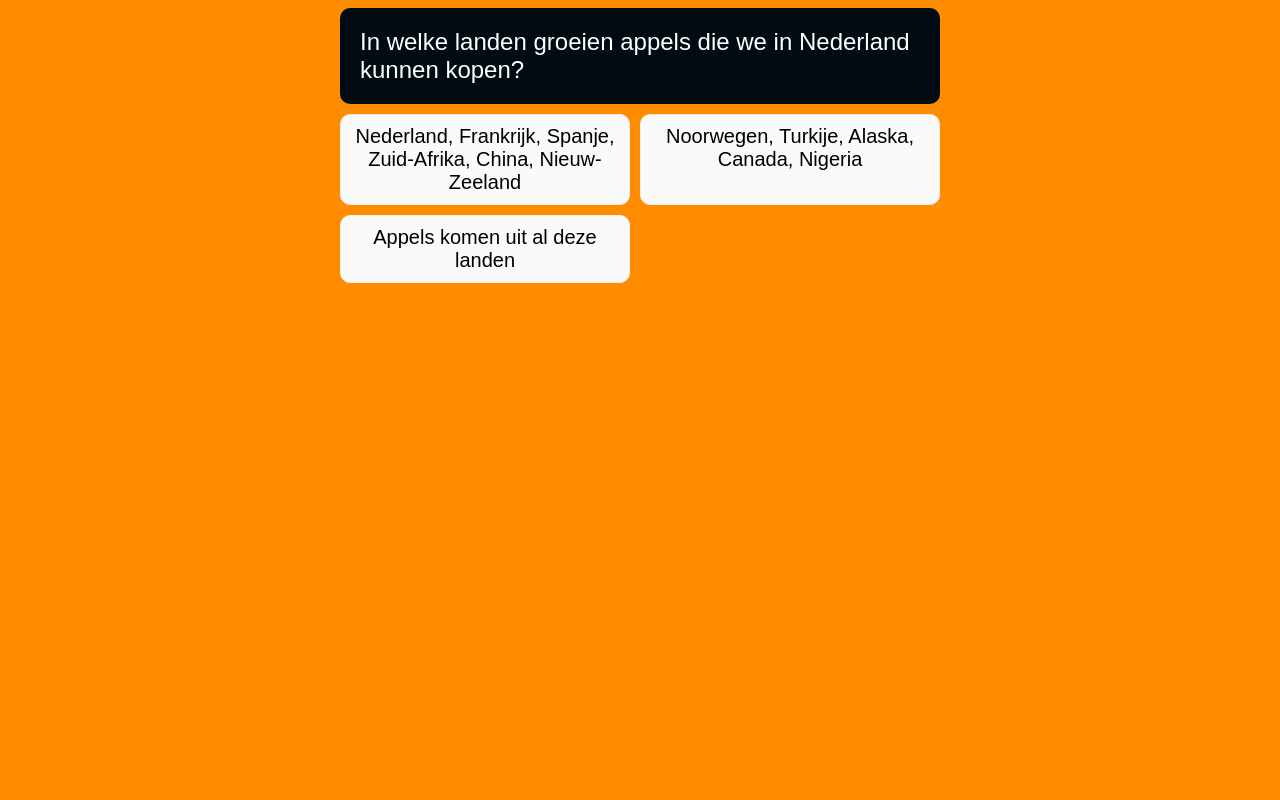
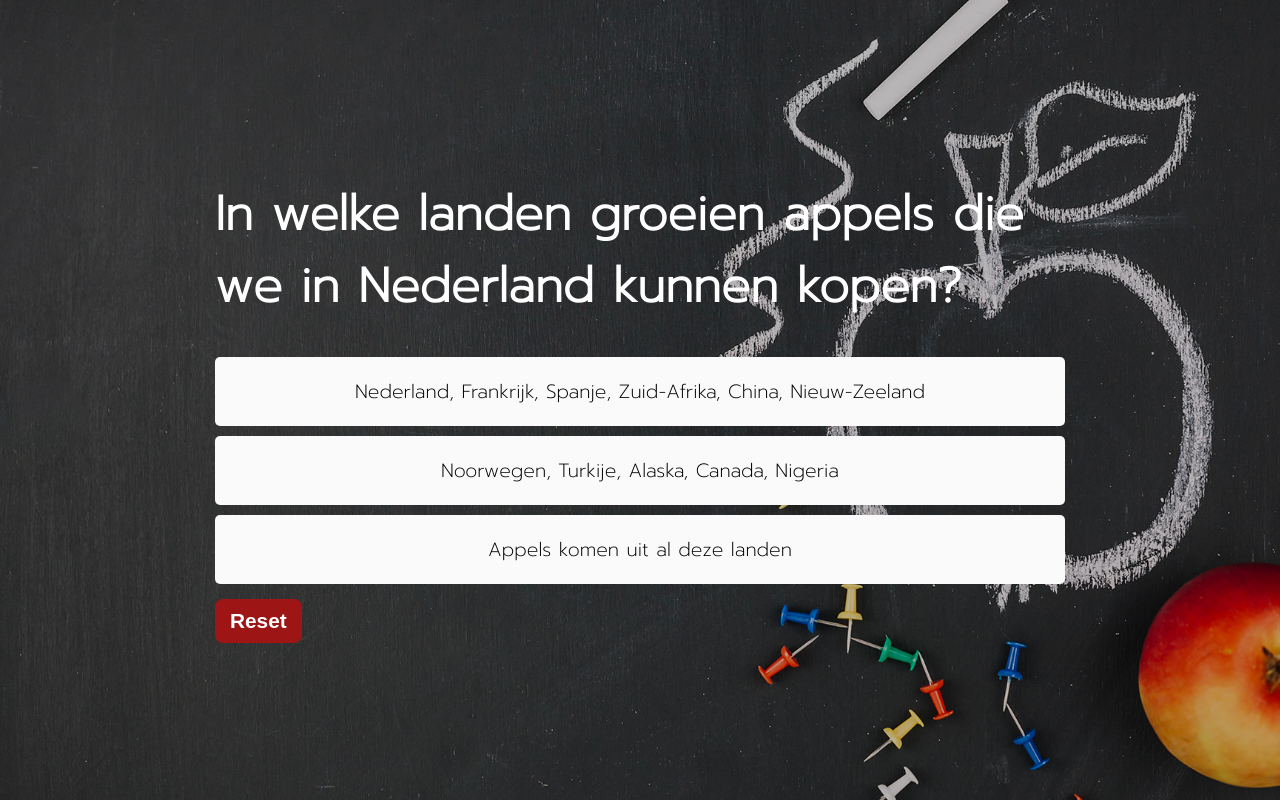
Before and after one commit to LorenzGirgis/Vechtstreekfruit, a PHP site: page /quiz.html in a window 1280 px wide. Run offline with PHP 8.4, Linux system fonts and the light colour scheme.

Commit message:
styling quiz

```diff
--- a/quiz/quiz.css
+++ b/quiz/quiz.css
@@ -1,34 +1,90 @@
+@import url("https://fonts.googleapis.com/css2?family=Prompt:wght@200&display=swap");
+
+.container {
+    position: relative;
+    height: 100vh;
+    width: 100%;
+    display: flex;
+    align-items: center;
+    justify-content: center;
+    }
+
+    .container::before {
+    content: "";
+    position: absolute;
+    top: 0;
+    left: 0;
+    width: 100%;
+    height: 100%;
+    background: linear-gradient(rgba(0, 0, 0, 0.25), rgba(0, 0, 0, 0.25)),
+        url(appel.jpg);
+    background-size: cover;
+    z-index: -1;
+    }
+
+    {
+    margin: 0;
+    padding: 0;
+    box-sizing: border-box;
+    font-family: "Prompt", sans-serif;
+    position: relative;
+    }
+    body,
+    html {
+    height: 100%;
+    margin: 0;
+    }
+
+    button {
+    background-color: hsl(0, 76%, 35%);
+    border-radius: 8px;
+    color: white;
+    font-weight: 400;
+    font-size: 1.3rem;
+    cursor: pointer;
+    padding: 10px 15px;
+    border: none;
+    font-weight: bold;
+    }
+
+    button:active {
+    background-color: hsl(0, 78%, 18%);
+    }
+
     #quizWrap {
-    max-width: 600px;
-    margin: 0 auto;
+    max-width: 850px;
+    font-family: "Prompt", sans-serif;
     }
 
     #quizQn {
-    padding: 20px;
-    background: #000c12;
+    padding: 20px 0;
     color: #fff;
-    font-size: 24px;
+    font-size: 3rem;
+    font-weight: bold;
     border-radius: 10px;
     }
 
     #quizAns {
     margin: 10px 0;
-    display: grid;
-    grid-template-columns: auto auto;
-    grid-gap: 10px;
+    display: flex;
+    flex-direction: column;
+    align-items: flex-start;
     }
+
     #quizAns input[type="radio"] {
     display: none;
     }
     #quizAns label {
     background: #fafafa;
-    border: 1px solid #eee;
-    border-radius: 10px;
-    padding: 10px;
-    font-size: 20px;
+    border-radius: 5px;
+    font-size: 1.2rem;
     cursor: pointer;
+    margin: 5px 0;
+    width: 100%;
+    padding: 20px 0;
     text-align: center;
     }
+
     #quizAns label.correct {
     background: #d8ffc4;
     border: 1px solid #60a03f;
@@ -37,9 +93,3 @@
     background: #ffe8e8;
     border: 1px solid #c78181;
     }
-
-    html,
-    body {
-    background: #ff8c00;
-    font-family: arial, sans-serif;
-    }
--- a/quiz/quiz.html
+++ b/quiz/quiz.html
@@ -1,4 +1,5 @@
 <!DOCTYPE html>
+
 <html lang="en">
 
 <head>
@@ -13,7 +14,9 @@
 </head>
 
 <body>
+    <div class="container">
     <div id="quizWrap"></div>
+</div>
 </body>
 
 </html>
--- a/quiz/quiz.js
+++ b/quiz/quiz.js
@@ -121,3 +121,12 @@
 }
 };
 window.addEventListener("load", quiz.init);
+
+// show reset button after quiz is done if else statement
+
+window.addEventListener("load", () => {
+    let reset = document.createElement("button");
+    reset.innerHTML = "Reset";
+    reset.addEventListener("click", quiz.reset);
+    document.getElementById("quizWrap").appendChild(reset);
+});
```
Also changed, not shown: README.md (added), quiz/appel.jpg (added), 1 other file. Lines whose indentation alone changed are shown as unchanged.
